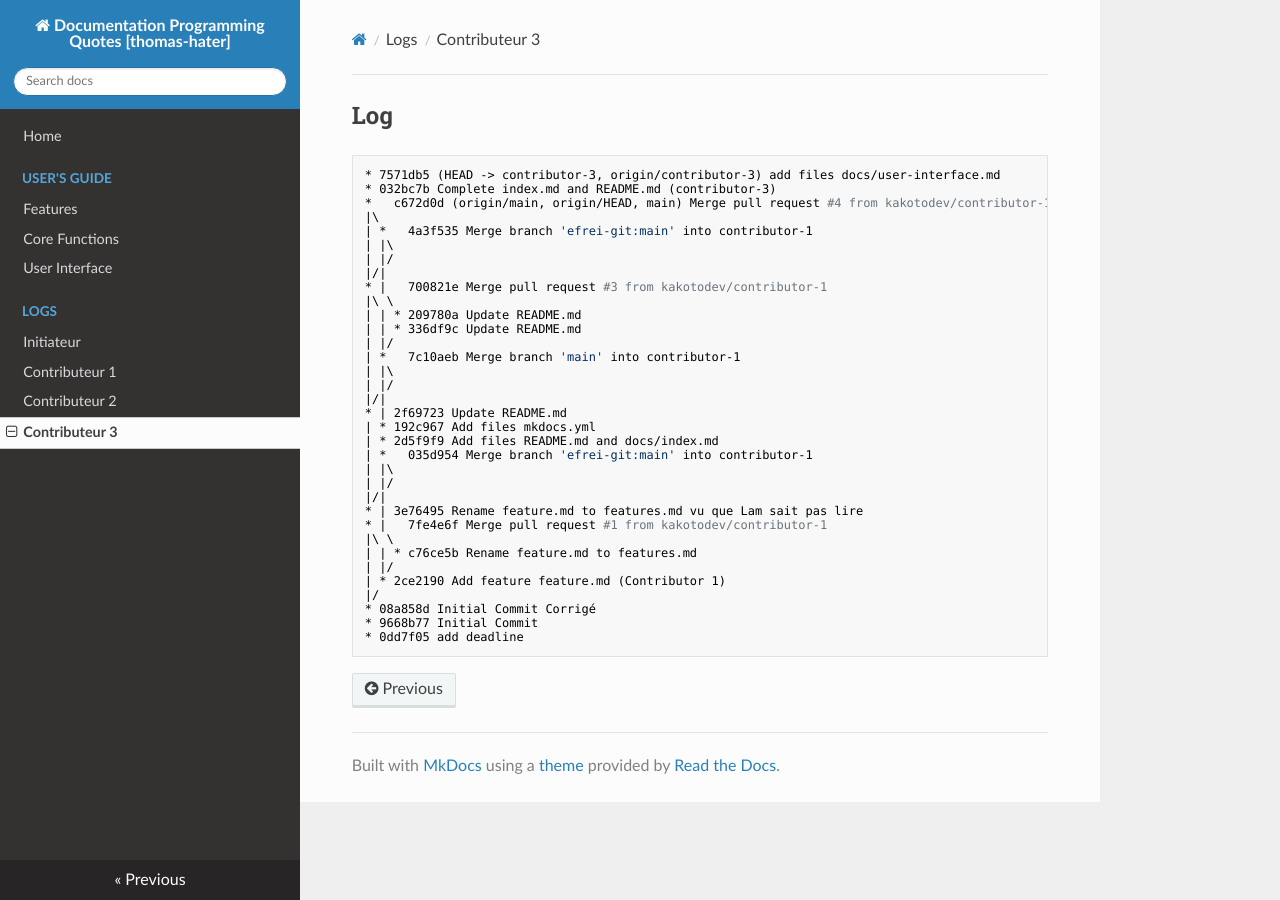
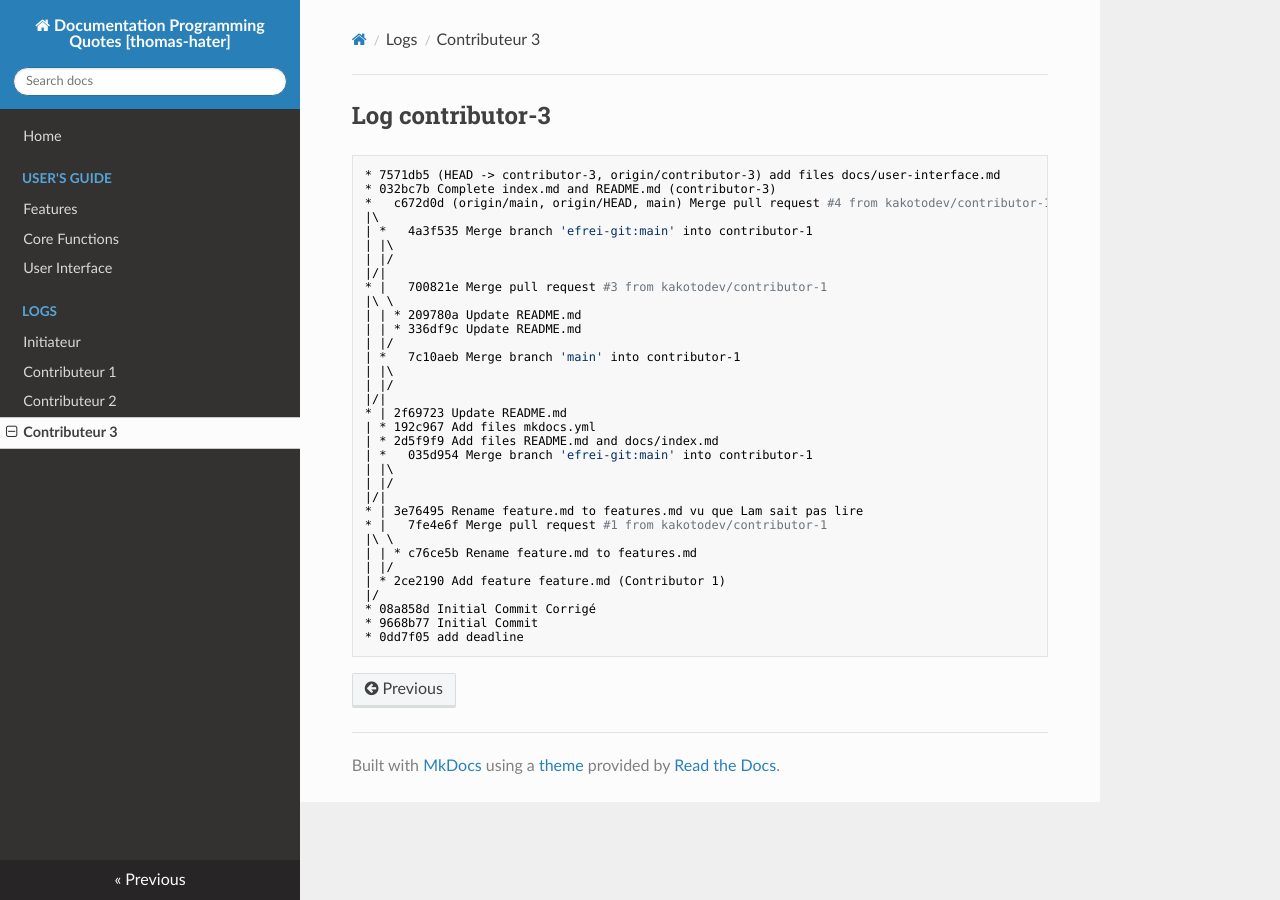
Before and after one commit to efrei-git/quotes-docs-thomas-hater, an MkDocs documentation site: the page built from docs/logs/log-contributor-3.md, in a window 1280 px wide. Built offline with MkDocs 1.6.1, drawn with Linux system fonts in a browser that asks for light colours; nearby versions of some CDN libraries.

Commit message:
Update log-contributor-3.md

````diff
--- a/docs/logs/log-contributor-3.md
+++ b/docs/logs/log-contributor-3.md
@@ -1,4 +1,4 @@
-## Log <contributor-3>
+## Log contributor-3
 
 ```bash
 * 7571db5 (HEAD -> contributor-3, origin/contributor-3) add files docs/user-interface.md
````
